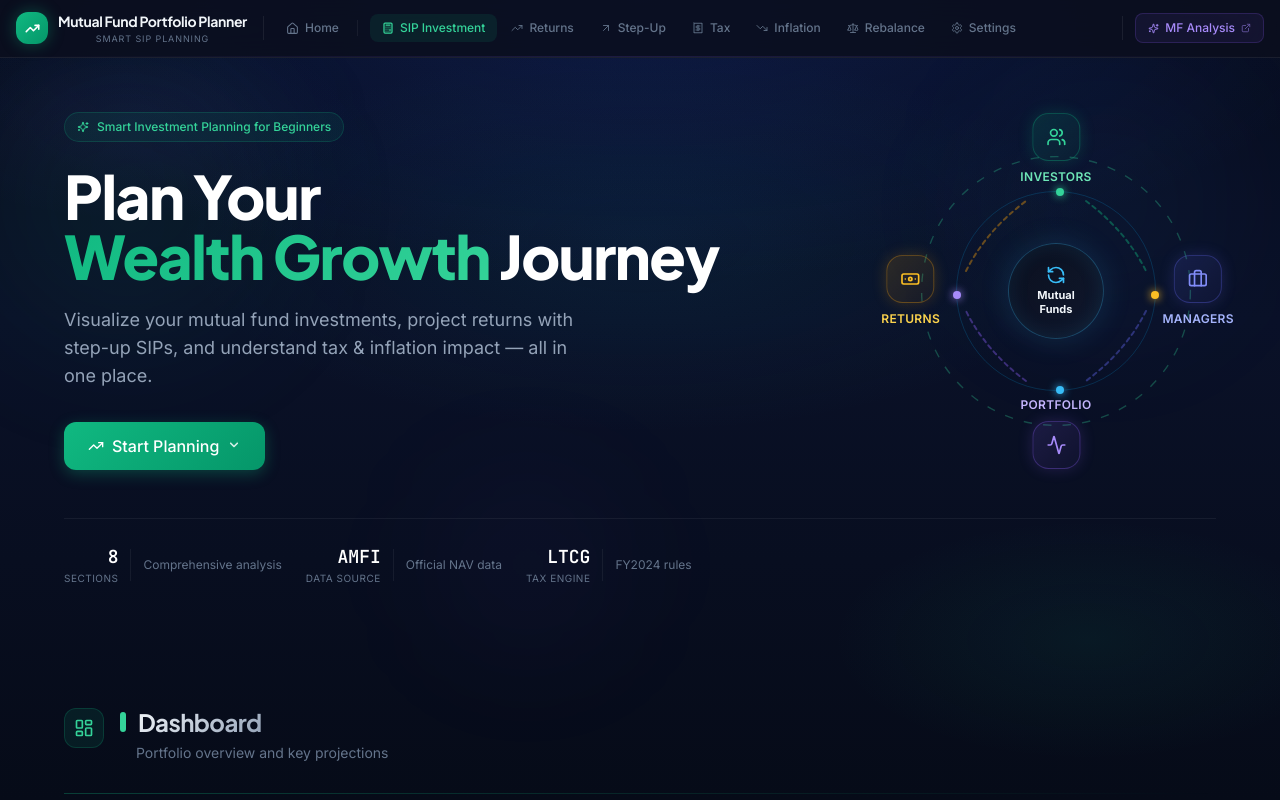
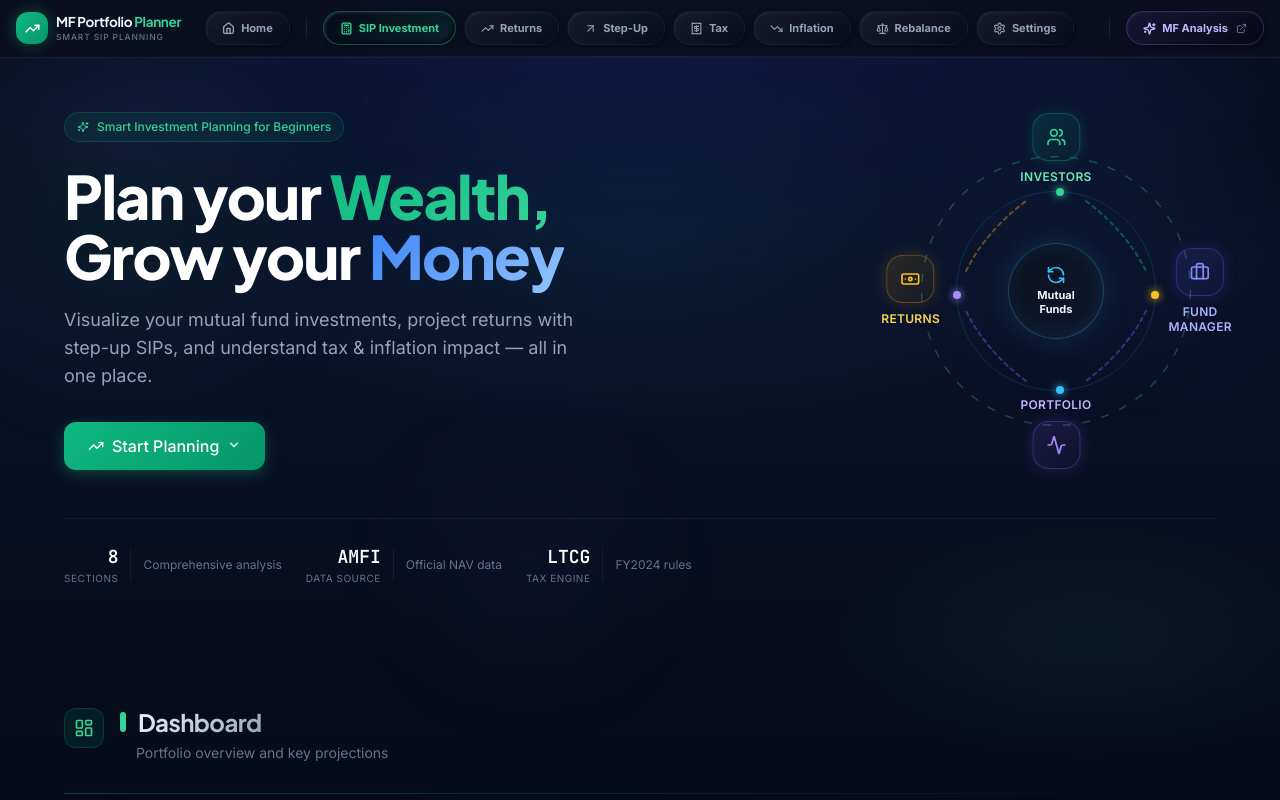
Before and after one commit to aravindaiartist/mf-portfolio-planner, a React (Vite) app: page / in a window 1280 px wide. Shown: the top 800 px of the page. Built offline with nearby package versions, Linux system fonts and the light colour scheme; no server answers.

Commit message:
feat: UI/UX Overhaul Final: 3D High-End Dashboard & Navigation Fixes

```diff
--- a/src/App.tsx
+++ b/src/App.tsx
@@ -55,10 +55,11 @@ function AppInner() {
 
                 {/* Hero title */}
                 <h1 className="text-4xl sm:text-5xl lg:text-6xl font-display font-extrabold tracking-tight leading-[1.1] mb-5">
-                  <span className="text-white">Plan Your</span>
+                  <span className="text-white">Plan your </span>
+                  <span className="gradient-text-green">Wealth,</span>
                   <br />
-                  <span className="gradient-text-green">Wealth Growth</span>
-                  <span className="text-white"> Journey</span>
+                  <span className="text-white">Grow your </span>
+                  <span className="gradient-text-blue">Money</span>
                 </h1>
 
                 <p className="text-slate-400 text-base sm:text-lg max-w-lg leading-relaxed mb-8">
@@ -142,7 +143,7 @@ function AppInner() {
                   >
                     <Briefcase size={20} className="text-indigo-400" />
                   </div>
-                  <span className="text-xs font-semibold text-indigo-300 tracking-wide uppercase">Managers</span>
+                  <span className="text-xs font-semibold text-indigo-300 tracking-wide uppercase text-center leading-tight">Fund<br/>Manager</span>
                 </div>
 
                 {/* Bottom Node: Portfolio */}
--- a/src/components/layout/KpiCard.tsx
+++ b/src/components/layout/KpiCard.tsx
@@ -87,58 +87,55 @@ export function KpiCard({
   return (
     <div
       className={cn(
-        "relative rounded-2xl p-4 overflow-hidden group transition-all duration-300",
-        "bg-gradient-to-br border",
-        "hover:-translate-y-0.5 hover:shadow-xl",
-        colors.bg,
-        colors.border,
-        colors.glow,
+        "relative flex flex-col h-full rounded-[2rem] p-5 overflow-visible group transition-all duration-300",
+        "hover:-translate-y-1 hover:shadow-2xl"
       )}
       style={{
-        boxShadow: "0 4px 20px rgba(0,0,0,0.3), 0 1px 3px rgba(0,0,0,0.2)",
+        boxShadow: "-2px -2px 6px rgba(255,255,255,0.04), 4px 4px 12px rgba(0,0,0,0.5), inset 1px 1px 3px rgba(255,255,255,0.08)",
+        border: "1px solid rgba(255,255,255,0.05)",
         backdropFilter: "blur(16px)",
       }}
     >
+      {/* Inner clipping layer to mathematically perfectly cut the top gradient line and background against the curved border */}
+      <div className={cn("absolute inset-0 rounded-[2rem] overflow-hidden pointer-events-none bg-gradient-to-br", colors.bg, colors.glow)}>
         {/* Top gradient bar */}
-      <div
-        className={cn(
-          "absolute top-0 left-0 right-0 h-[2px] bg-gradient-to-r rounded-t-2xl",
-          colors.bar
-        )}
-      />
+        <div className={cn("absolute top-0 left-0 right-0 h-[3px] bg-gradient-to-r", colors.bar)} />
+        {/* Shine overlay */}
+        <div className="absolute inset-0 bg-gradient-to-br from-white/[0.04] to-transparent pointer-events-none" />
+      </div>
 
-      {/* Shine overlay */}
-      <div className="absolute inset-0 bg-gradient-to-br from-white/[0.04] to-transparent pointer-events-none rounded-2xl" />
-
-      {/* Header */}
-      <div className="flex items-start justify-between mb-3">
-        <div className="flex items-center gap-2 flex-1 min-w-0">
+      <div className="flex flex-col items-center justify-center flex-1 w-full gap-2 relative z-10 text-center">
+        {/* Header: Icon + Label + Tooltip */}
+        <div className="flex items-center justify-center gap-2 max-w-full relative">
           {icon && (
             <span className={cn("w-6 h-6 rounded-lg flex items-center justify-center flex-shrink-0", colors.icon)}>
               {icon}
             </span>
           )}
-          <span className="label-text truncate">{label}</span>
-        </div>
+          <span className="label-text truncate max-w-[120px] sm:max-w-full">{label}</span>
 
           {tooltip && (
-          <div className="relative group/tip flex-shrink-0 ml-1">
+            <div className="relative group/tip flex-shrink-0">
               <HelpCircle size={12} className="text-slate-600 hover:text-slate-400 cursor-help transition-colors" />
-            <div className="invisible group-hover/tip:visible opacity-0 group-hover/tip:opacity-100 transition-all duration-200 absolute z-50 right-0 top-6 w-64 p-3 rounded-xl bg-navy-800 border border-glass-strong shadow-2xl shadow-black/60">
-              <p className="text-xs text-slate-300 leading-relaxed">{tooltip}</p>
+              <div className="invisible group-hover/tip:visible opacity-0 group-hover/tip:opacity-100 transition-all duration-200 absolute z-50 left-1/2 -translate-x-1/2 bottom-full mb-2 w-64 p-3 rounded-xl bg-navy-800 border border-glass-strong shadow-2xl shadow-black/60 pointer-events-none">
+                <p className="text-xs text-slate-300 leading-relaxed text-left">{tooltip}</p>
               </div>
             </div>
           )}
         </div>
 
         {/* Value */}
-      <div className={cn("font-mono text-2xl font-bold tracking-tight", colors.value)}>
+        <div className={cn("font-mono text-3xl font-bold tracking-tight", colors.value)}>
           {displayValue}
         </div>
 
+        {/* Subtitle - Fixed min-height guarantees strict horizontal alignment of the Value above it across cards */}
+        <div className="min-h-[16px] w-full flex items-center justify-center mt-1">
           {subtitle && (
-        <p className="mt-1.5 text-xs text-slate-500 font-mono">{subtitle}</p>
+            <p className="text-[11px] text-slate-500 font-mono tracking-wide">{subtitle}</p>
           )}
+        </div>
+      </div>
     </div>
   );
 }
--- a/src/components/layout/StickyNav.tsx
+++ b/src/components/layout/StickyNav.tsx
@@ -42,9 +42,9 @@ export function StickyNav() {
         {/* Logo + Brand */}
         <button
           onClick={scrollToTop}
-          className="flex items-center gap-2.5 mr-2 flex-shrink-0 group"
+          className="flex items-center gap-2 mr-4 flex-shrink-0 group"
         >
-          <div className="w-8 h-8 rounded-xl flex items-center justify-center shadow-lg transition-all duration-300 group-hover:scale-105"
+          <div className="w-8 h-8 rounded-xl flex items-center justify-center shadow-lg transition-all duration-300 group-hover:scale-110"
             style={{
               background: "linear-gradient(135deg, #10b981, #059669)",
               boxShadow: "0 0 16px rgba(16,185,129,0.35)",
@@ -52,37 +52,47 @@ export function StickyNav() {
           >
             <TrendingUp size={15} className="text-white" strokeWidth={2.5} />
           </div>
-          <div className="hidden sm:flex flex-col">
-            <span className="font-display font-bold text-[14px] text-slate-100 tracking-tight leading-none mb-1.5">
-              Mutual Fund Portfolio Planner
+          <div className="flex flex-col text-left">
+            <span className="font-display font-bold text-[13.5px] text-slate-100 tracking-tight leading-none mb-1">
+              MF Portfolio <span className="text-emerald-400">Planner</span>
             </span>
-            <span className="text-[9px] text-slate-500 tracking-widest uppercase leading-none">
-              Smart SIP Planning
+            <span className="text-[8.5px] text-slate-500 tracking-widest uppercase leading-none font-medium">
+              SMART SIP PLANNING
             </span>
           </div>
         </button>
-
-        <div className="w-px h-6 bg-white/[0.07] mr-1 flex-shrink-0" />
 
         {/* Home button */}
         <button
           onClick={() => scrollTo(SECTION_IDS.dashboard)}
           className={cn(
-            "flex items-center gap-1.5 px-2.5 py-1.5 rounded-lg text-xs font-medium transition-all duration-200 flex-shrink-0",
+            "flex items-center gap-1.5 px-4 py-2 rounded-full text-[11px] font-bold whitespace-nowrap transition-all duration-300 flex-shrink-0 group",
             activeId === SECTION_IDS.dashboard
-              ? "bg-emerald-500/12 text-emerald-400"
-              : "text-slate-500 hover:text-slate-200 hover:bg-white/[0.05]"
+              ? "text-emerald-400"
+              : "text-slate-400 hover:text-slate-200"
           )}
+          style={
+            activeId === SECTION_IDS.dashboard
+              ? {
+                  background: "linear-gradient(145deg, rgba(6,11,24,0.95), rgba(16,185,129,0.12))",
+                  boxShadow: "inset 1px 1px 3px rgba(255,255,255,0.12), inset -2px -2px 5px rgba(0,0,0,0.7), 0 4px 15px rgba(0,0,0,0.3)",
+                  border: "1px solid rgba(16,185,129,0.4)",
+                }
+              : {
+                  background: "linear-gradient(145deg, rgba(255,255,255,0.05), rgba(0,0,0,0.2))",
+                  boxShadow: "2px 2px 6px rgba(0,0,0,0.4), inset 1px 1px 2px rgba(255,255,255,0.05)",
+                  border: "1px solid rgba(255,255,255,0.03)",
+                }
+          }
         >
-          <Home size={13} strokeWidth={2} />
-          <span className="hidden lg:inline">Home</span>
+          <Home size={13} strokeWidth={2.5} />
+          <span>Home</span>
         </button>
 
-        <div className="w-px h-4 bg-white/[0.06] flex-shrink-0" />
+        <div className="w-px h-5 bg-white/[0.08] mx-2 flex-shrink-0" />
 
         {/* Section nav */}
-        <nav className="flex-1 overflow-x-auto scrollbar-hide">
-          <div className="flex items-center gap-0.5 px-1">
+        <nav className="flex items-center gap-2 py-1 overflow-x-auto scrollbar-hide no-scrollbar flex-1">
           {NAV_ITEMS.map((item) => {
             const IconComp = ICON_MAP[item.icon];
             const isActive = activeId === item.id;
@@ -95,48 +105,57 @@ export function StickyNav() {
                 key={item.id}
                 onClick={() => scrollTo(item.id)}
                 className={cn(
-                    "relative flex items-center gap-1.5 px-3 py-1.5 rounded-lg text-xs font-medium whitespace-nowrap transition-all duration-200",
+                  "flex items-center gap-1.5 px-4 py-2 rounded-full text-[11px] font-bold whitespace-nowrap transition-all duration-300 group flex-shrink-0",
                   isActive
-                      ? "text-emerald-400 bg-emerald-500/10"
-                      : "text-slate-500 hover:text-slate-200 hover:bg-white/[0.05]"
+                    ? "text-emerald-400"
+                    : "text-slate-400 hover:text-slate-200"
                 )}
+                style={
+                  isActive
+                    ? {
+                        background: "linear-gradient(145deg, rgba(6,11,24,0.95), rgba(16,185,129,0.12))",
+                        boxShadow: "inset 1px 1px 3px rgba(255,255,255,0.12), inset -2px -2px 5px rgba(0,0,0,0.7), 0 4px 15px rgba(0,0,0,0.3)",
+                        border: "1px solid rgba(16,185,129,0.4)",
+                      }
+                    : {
+                        background: "linear-gradient(145deg, rgba(255,255,255,0.05), rgba(0,0,0,0.2))",
+                        boxShadow: "2px 2px 6px rgba(0,0,0,0.4), inset 1px 1px 2px rgba(255,255,255,0.05)",
+                        border: "1px solid rgba(255,255,255,0.03)",
+                      }
+                }
               >
                 {IconComp && (
                   <IconComp
-                      size={12}
-                      strokeWidth={isActive ? 2.5 : 1.8}
+                    size={13}
+                    strokeWidth={isActive ? 2.5 : 2}
                     className="flex-shrink-0"
                   />
                 )}
-                  <span className="hidden md:inline">{item.label}</span>
-
-                  {isActive && (
-                    <span className="absolute -bottom-0.5 left-1/2 -translate-x-1/2 w-1 h-1 rounded-full bg-emerald-400 md:hidden" />
-                  )}
+                <span>{item.label}</span>
               </button>
             );
           })}
-          </div>
         </nav>
 
-        <div className="w-px h-6 bg-white/[0.07] mx-1 flex-shrink-0 hidden md:block" />
+        <div className="w-px h-5 bg-white/[0.08] mx-2 flex-shrink-0" />
 
         {/* External analysis link */}
         <a
           href="https://mf-analysis-platform.vercel.app/"
           target="_blank"
           rel="noopener noreferrer"
-          className="hidden md:flex items-center gap-1.5 flex-shrink-0 group px-3 py-1.5 rounded-lg transition-all duration-200 text-xs font-medium"
+          className="flex items-center gap-1.5 flex-shrink-0 group px-4 py-2 rounded-full transition-all duration-300 text-[11px] font-bold whitespace-nowrap"
           style={{
-            background: "rgba(139,92,246,0.08)",
-            border: "1px solid rgba(139,92,246,0.2)",
-            color: "#a78bfa",
+            background: "linear-gradient(145deg, rgba(139,92,246,0.1), rgba(0,0,0,0.3))",
+            boxShadow: "2px 2px 6px rgba(0,0,0,0.4), inset 1px 1px 2px rgba(255,255,255,0.05)",
+            border: "1px solid rgba(139,92,246,0.3)",
+            color: "#c4b5fd",
           }}
           title="Open Mutual Fund Analysis Platform"
         >
-          <Sparkles size={11} className="flex-shrink-0" />
+          <Sparkles size={13} strokeWidth={2.5} className="flex-shrink-0 group-hover:drop-shadow-[0_0_5px_rgba(168,85,247,0.5)] transition-all" />
           <span>MF Analysis</span>
-          <ExternalLink size={10} className="opacity-60" />
+          <ExternalLink size={11} className="opacity-60 group-hover:opacity-100 transition-opacity ml-0.5" />
         </a>
       </div>
 
--- a/src/sections/SettingsSection.tsx
+++ b/src/sections/SettingsSection.tsx
@@ -89,12 +89,13 @@ export function SettingsSection() {
     >
       <div className="grid grid-cols-1 md:grid-cols-3 gap-4 mb-6">
         {/* Export */}
-        <div className="rounded-2xl p-5" style={{ background: 'rgba(255,255,255,0.03)', border: '1px solid rgba(255,255,255,0.08)', boxShadow: '0 4px 24px rgba(0,0,0,0.3)' }}>
+        <div className="relative flex flex-col h-full rounded-[2rem] p-6 overflow-visible transition-all duration-300 hover:-translate-y-1 hover:shadow-2xl" style={{ background: 'rgba(255,255,255,0.03)', border: '1px solid rgba(255,255,255,0.05)', boxShadow: '-2px -2px 6px rgba(255,255,255,0.04), 4px 4px 12px rgba(0,0,0,0.5), inset 1px 1px 3px rgba(255,255,255,0.08)', backdropFilter: 'blur(16px)' }}>
+          <div className="absolute top-0 left-0 right-0 h-[3px] bg-accent rounded-t-[2rem] opacity-30" />
           <div className="flex items-center gap-2 mb-3">
             <Download size={18} className="text-accent" />
             <h3 className="text-sm font-semibold text-slate-200">Export Data</h3>
           </div>
-          <p className="text-xs text-slate-500 mb-4 leading-relaxed">
+          <p className="text-xs text-slate-500 mb-4 leading-relaxed flex-grow">
             Download all your portfolio data as a JSON file. Use this to back up
             your funds, allocations, rebalancing values, and settings.
           </p>
@@ -113,12 +114,13 @@ export function SettingsSection() {
         </div>
 
         {/* Import */}
-        <div className="rounded-2xl p-5" style={{ background: 'rgba(255,255,255,0.03)', border: '1px solid rgba(255,255,255,0.08)', boxShadow: '0 4px 24px rgba(0,0,0,0.3)' }}>
+        <div className="relative flex flex-col h-full rounded-[2rem] p-6 overflow-visible transition-all duration-300 hover:-translate-y-1 hover:shadow-2xl" style={{ background: 'rgba(255,255,255,0.03)', border: '1px solid rgba(255,255,255,0.05)', boxShadow: '-2px -2px 6px rgba(255,255,255,0.04), 4px 4px 12px rgba(0,0,0,0.5), inset 1px 1px 3px rgba(255,255,255,0.08)', backdropFilter: 'blur(16px)' }}>
+          <div className="absolute top-0 left-0 right-0 h-[3px] bg-sky-500 rounded-t-[2rem] opacity-30" />
           <div className="flex items-center gap-2 mb-3">
             <Upload size={18} className="text-sky-400" />
             <h3 className="text-sm font-semibold text-slate-200">Import Data</h3>
           </div>
-          <p className="text-xs text-slate-500 mb-4 leading-relaxed">
+          <p className="text-xs text-slate-500 mb-4 leading-relaxed flex-grow">
             Restore from a previously exported JSON backup file. This will
             replace all current data with the imported data.
           </p>
@@ -144,14 +146,15 @@ export function SettingsSection() {
         </div>
 
         {/* Reset */}
-        <div className="rounded-2xl p-5" style={{ background: 'rgba(255,255,255,0.03)', border: '1px solid rgba(255,255,255,0.08)', boxShadow: '0 4px 24px rgba(0,0,0,0.3)' }}>
+        <div className="relative flex flex-col h-full rounded-[2rem] p-6 overflow-visible transition-all duration-300 hover:-translate-y-1 hover:shadow-2xl" style={{ background: 'rgba(255,255,255,0.03)', border: '1px solid rgba(255,255,255,0.05)', boxShadow: '-2px -2px 6px rgba(255,255,255,0.04), 4px 4px 12px rgba(0,0,0,0.5), inset 1px 1px 3px rgba(255,255,255,0.08)', backdropFilter: 'blur(16px)' }}>
+          <div className="absolute top-0 left-0 right-0 h-[3px] bg-rose-500 rounded-t-[2rem] opacity-30" />
           <div className="flex items-center gap-2 mb-3">
             <RotateCcw size={18} className="text-rose-400" />
-            <h3 className="text-sm font-semibold text-slate-200">Reset to Defaults</h3>
+            <h3 className="text-sm font-semibold text-slate-200">Reset All Data</h3>
           </div>
-          <p className="text-xs text-slate-500 mb-4 leading-relaxed">
-            Clear all saved data and start fresh with an empty portfolio.
-            This cannot be undone — export your data first if needed.
+          <p className="text-xs text-slate-500 mb-4 leading-relaxed flex-grow">
+            Completely clear all funds, settings, and allocations. Warning: This
+            action is permanent and cannot be undone.
           </p>
           {!showResetConfirm ? (
             <button
```
Also changed, not shown: src/sections/DashboardSection.tsx (+28 -27 lines), public/bg-human.png (added). Lines whose indentation alone changed are shown as unchanged.
